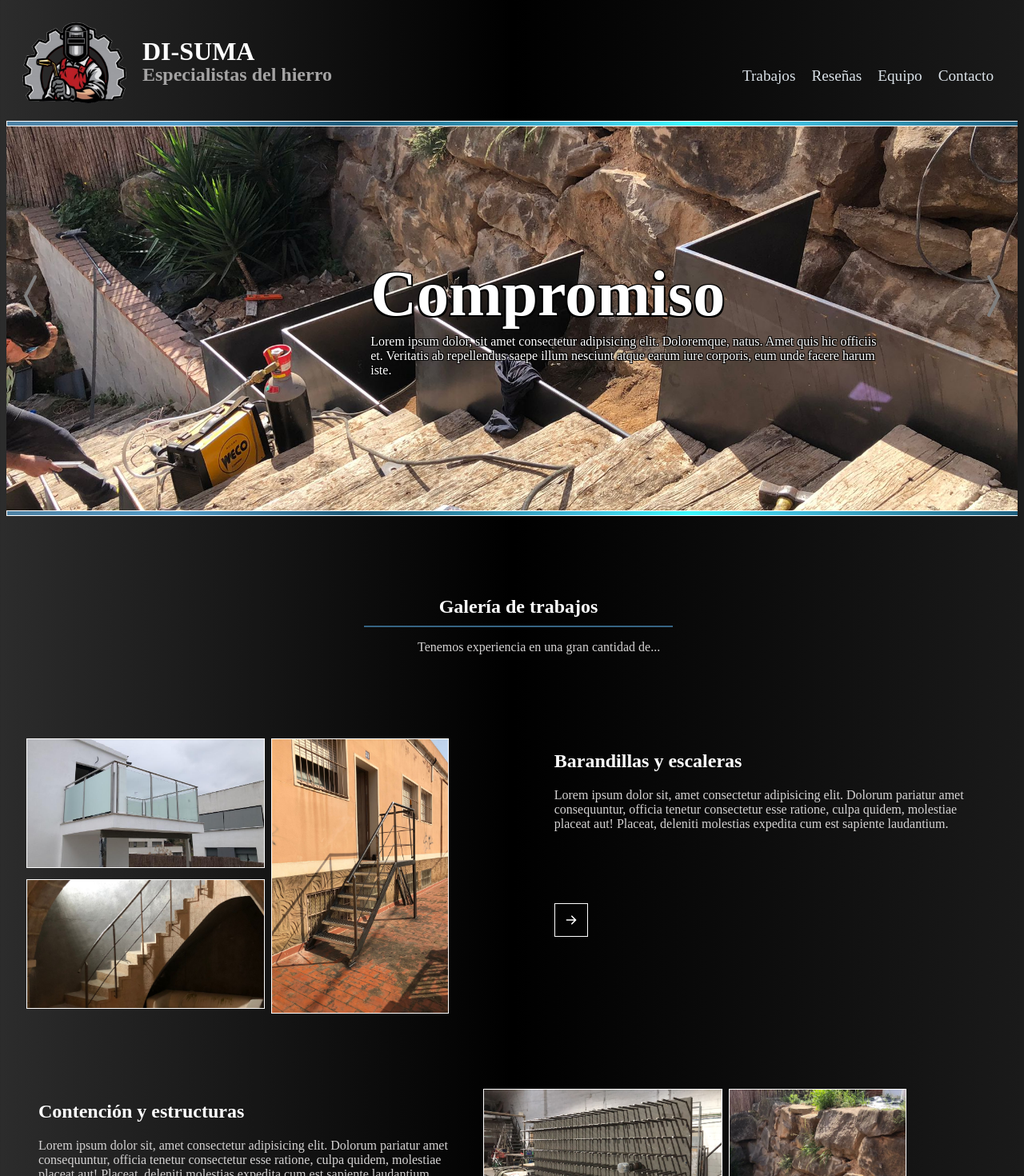
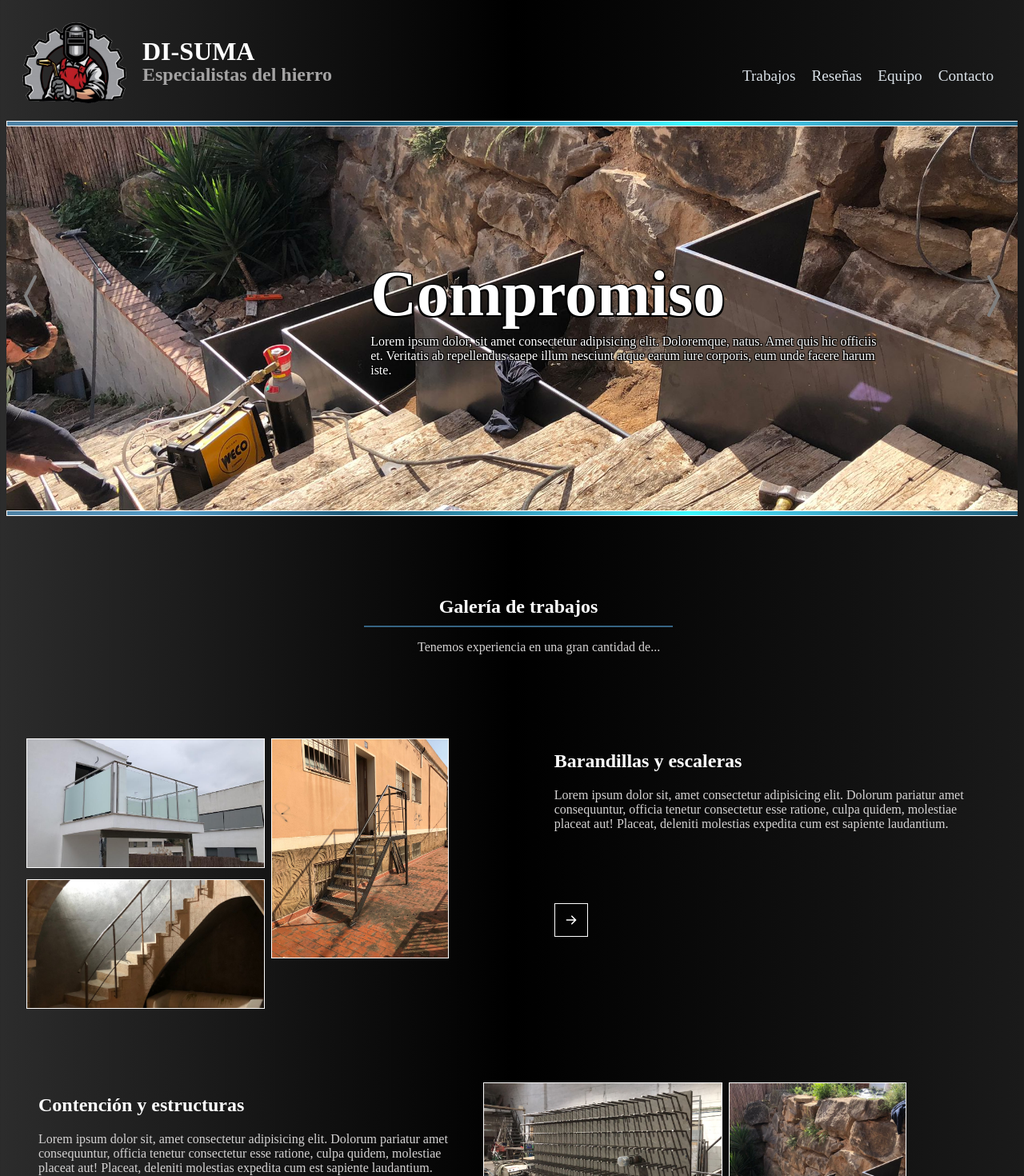
Before and after one commit to DavoSoftwareDeveloper/landing-disuma, a React (Vite) app: page / in a window 1280 px wide. Shown: the top 1470 px of the page at 80% size. Built offline with nearby package versions, Linux system fonts and the light colour scheme.

Commit message:
adjust galery laptop

```diff
--- a/src/styles/galery.css
+++ b/src/styles/galery.css
@@ -75,7 +75,7 @@
   .image-tall{
     margin-left: 10px;
     width:auto;
-    height: 45vh;
+    height: 36vh;
   }
   .details-photo{
   width:90%;
--- a/src/styles/nav.css
+++ b/src/styles/nav.css
@@ -60,6 +60,9 @@
     right: 20px;
 
   }
+  .menu-nav{
+    cursor: pointer;
+  }
 
 
   .flexCol{
```
